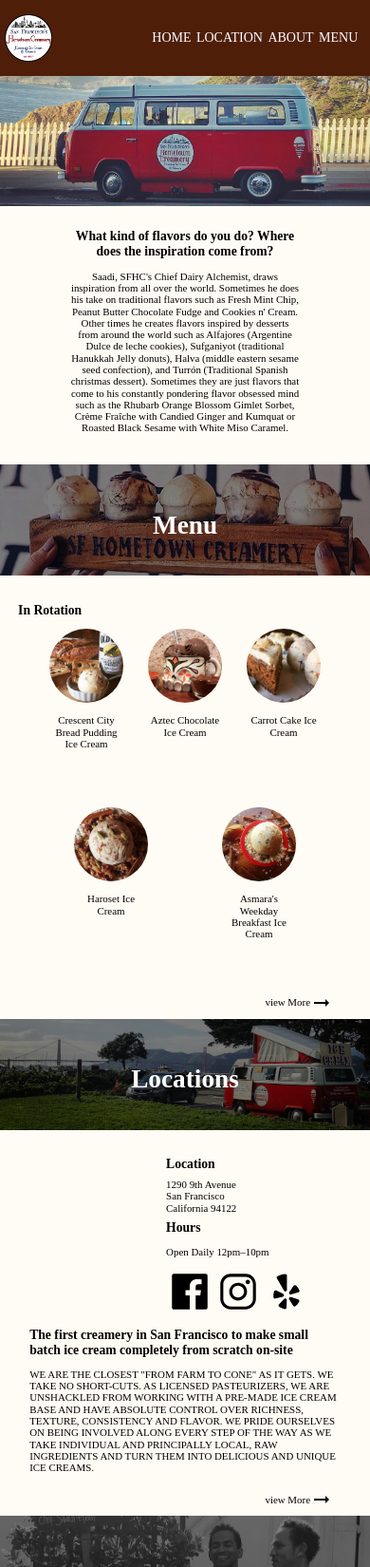
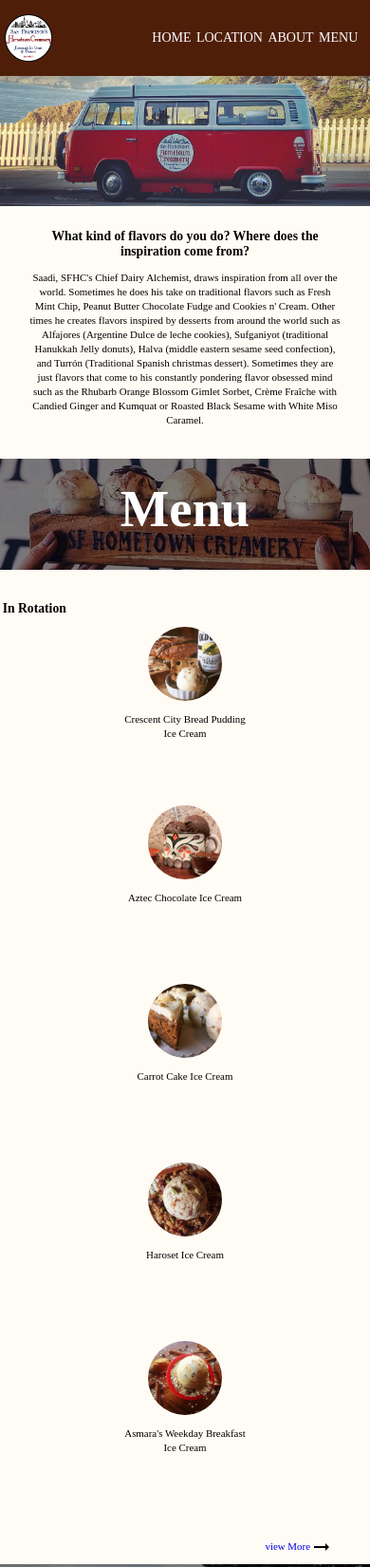
Before and after one commit to ajoseph3993/teamsmidge, a plain HTML site: page index.html in a window 390 px wide. Shown: the top 1650 px of the page at 95% size. Drawn offline with Linux system fonts and the light colour scheme; grey boxes are pictures that could not be loaded.

Commit message:
test1 mobile

```diff
--- a/index.html
+++ b/index.html
@@ -19,7 +19,7 @@
 	</div>
 	<div class="top-banner" style="background-image: url(./resources/media/images/truck.jpg); background-position: bottom;"></div>
 	<div class="body">
-		<div style="margin-top: 5rem; margin-bottom: 8rem; margin-right: 20rem; margin-left: 20rem; text-align: center;">
+		<div class="beginning-bio">
 		<h2>What kind of flavors do you do? Where does the inspiration come from?</h2>
 		<p>Saadi, SFHC's Chief Dairy Alchemist, draws inspiration from all over the world. Sometimes he does his take on traditional flavors such as Fresh Mint Chip, Peanut Butter Chocolate Fudge and Cookies n' Cream. Other times he creates flavors inspired by desserts from around the world such as Alfajores (Argentine Dulce de leche cookies), Sufganiyot (traditional Hanukkah Jelly donuts), Halva (middle eastern sesame seed confection), and Turrón (Traditional Spanish christmas dessert). Sometimes they are just flavors that come to his constantly pondering flavor obsessed mind such as the Rhubarb Orange Blossom Gimlet Sorbet, Crème Fraîche with Candied Ginger and Kumquat or Roasted Black Sesame with White Miso Caramel.</p>
 	</div>
@@ -27,7 +27,7 @@
 	<div class="page-banner" style="background: linear-gradient(rgba(0, 0, 0, 0.5), rgba(0, 0, 0, 0.5)), url(./resources/media/images/menu.jpg);	background-position: 50% 60%; background-repeat:no-repeat; background-size: 100%;"> </div>
 	<h1 class="banner-text">Menu</h1>
 	<div class="body">
-		<h2 style="margin-left: px">In Rotation</h2>
+		<h2 style="text-align:center; width: 100%;">In Rotation</h2>
 	</div>
 	<div style="text-align: center;">
 		<div class="rotation">
@@ -52,15 +52,15 @@
 			<p class="rotation-text">Asmara's Weekday Breakfast Ice Cream</p>
 		</div>
 		</div>
-		<div class="view-more">
+		<a href="./menu.html"> <div class="view-more">
 			<p>view More</p>
 			<svg xmlns="http://www.w3.org/2000/svg" width="24" height="24" viewBox="0 0 24 24"><path fill="none" d="M0 0h24v24H0z"/><path d="M16.01 11H4v2h12.01v3L20 12l-3.99-4z"/></svg>
-		</div>
+		</div></a>
 	</div>
 	<div class="page-banner" style="background: linear-gradient(rgba(0, 0, 0, 0.5), rgba(0, 0, 0, 0.5)), url(./resources/media/images/locations-banner-crop.jpg);	background-position: center; background-repeat:no-repeat; background-size: 100%;"> </div>
 	<h1 class="banner-text">Locations</h1>
-	<div class="body" style="justify-content: space-around;">
-		<div style="width:38vw; height:22vw;">
+	<div class="body" id="justify">
+		<div class="indexmap">
 			<iframe src="https://www.google.com/maps/embed?pb=!1m18!1m12!1m3!1d3154.093352867445!2d-122.46829068519078!3d37.76440922052979!2m3!1f0!2f0!3f0!3m2!1i1024!2i768!4f13.1!3m3!1m2!1s0x8085875c51985e37%3A0xd21d4a6993a37531!2s1290+9th+Ave%2C+San+Francisco%2C+CA+94122!5e0!3m2!1sen!2sus!4v1556078186855!5m2!1sen!2sus" width="100%" height="100%" frameborder="0" style="border:0" allowfullscreen></iframe>
 		</div>
 		<div style="margin-left: 2vw;">
--- a/resources/css/style.css
+++ b/resources/css/style.css
@@ -20,6 +20,22 @@ h1{
 
 a{
 	text-decoration: none;
+}
+a:visited {
+	text-decoration: none;
+	color:black;
+}
+a:hover {
+	text-decoration: none;
+	color:black;
+}
+a:focus {
+	text-decoration: none;
+	color:black;
+}
+a:hover, a:active {
+	text-decoration: none;
+	 color:black;
 }
 
 p{
@@ -50,6 +66,15 @@ p{
 	margin: 1rem;
 	font-size: 12PX;
 }
+
+#menu:active{
+	color: rgba(255,255,255,.5);
+}
+
+#menu:hover{
+	color: rgba(255,255,255,.7);
+}
+
 
 .head-index{
 	display: flex;
@@ -132,6 +157,23 @@ p{
 	margin-bottom: 3rem
 }
 
+.beginning-bio{
+	margin-top: 5rem;
+	margin-bottom: 8rem;
+	margin-right: 20rem;
+	margin-left: 20rem;
+	text-align: center;
+}
+
+.indexmap{
+	width:38vw;
+	height:22vw;
+}
+
+#justify{
+	justify-content: space-around;
+}
+
 
 /* ---- tablet nav---- */
 @media only screen and (min-width: 700px) and (max-width:  1024px){
@@ -163,18 +205,18 @@ p{
 @media only screen and (max-width:700px){
 	p{
 		font-size: 4rem;
-		line-height: 4.5rem;
+		line-height: 5.5rem;
 
 	}
 	h2{
 		font-size: 5rem;
 	}
 	h1{
-		font-size: 10rem;
+		font-size: 20rem;
 	}
 	.body{
-		margin-left: 7rem;
-		margin-right: 7rem;
+		margin-left: 1rem;
+		margin-right: 1rem;
 		display: inline-flex;
 	}
 	#menu{
@@ -182,7 +224,7 @@ p{
 	}
 	.rotation-choice{
 		height:20vw;
-		width: 20vw;
+		width: 35vw;
 		margin-bottom: 110px;
 
 	}
@@ -197,7 +239,34 @@ p{
 	display:inline-flex;
 	justify-content:space-around;
 	flex-wrap: wrap;
+	margin-bottom: 10px;
 
+	}
+	#space{
+		margin-bottom: 50px;
+		margin-top:;
+	}
+	.banner-text{
+	text-align: center;
+	margin-top: -35rem;
+	margin-bottom: 20rem;
+	color: white;
+	}
+	.beginning-bio{
+	margin-top: 5rem;
+	margin-bottom: 8rem;
+	margin-right: 10rem;
+	margin-left: 10rem;
+	text-align: center;
+	}
+
+	.indexmap{
+	width:100vw;
+	height:22vw;
+	}
+
+	#justify{
+				display: none;
 	}
 
 }
```
